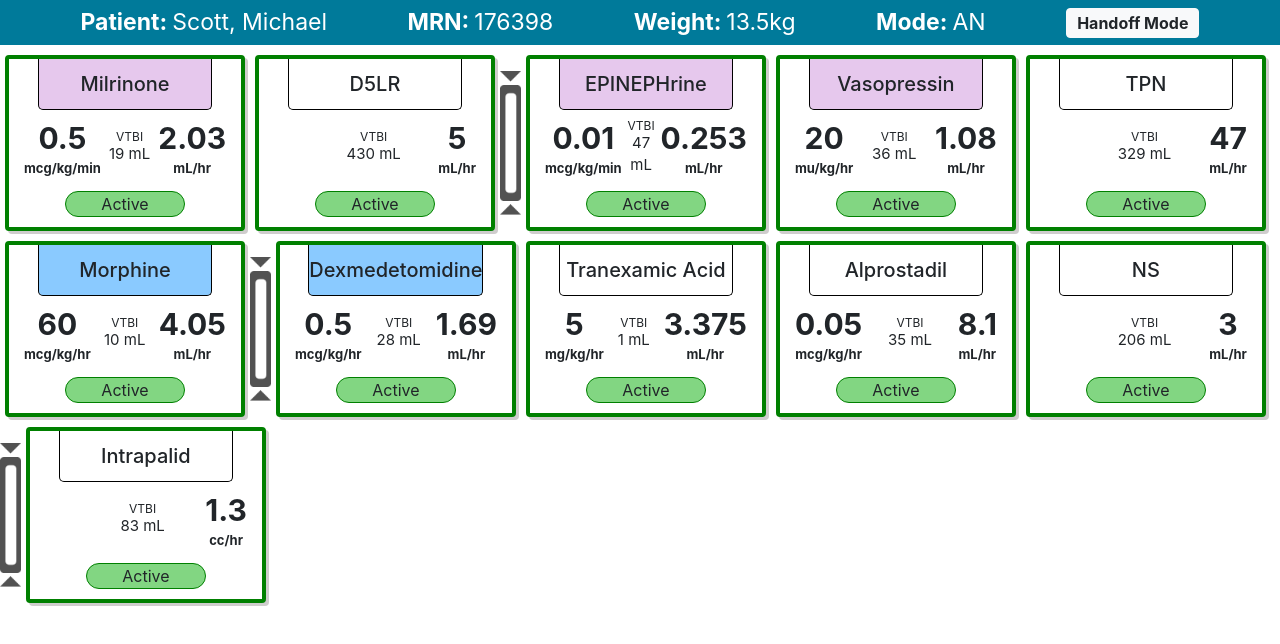
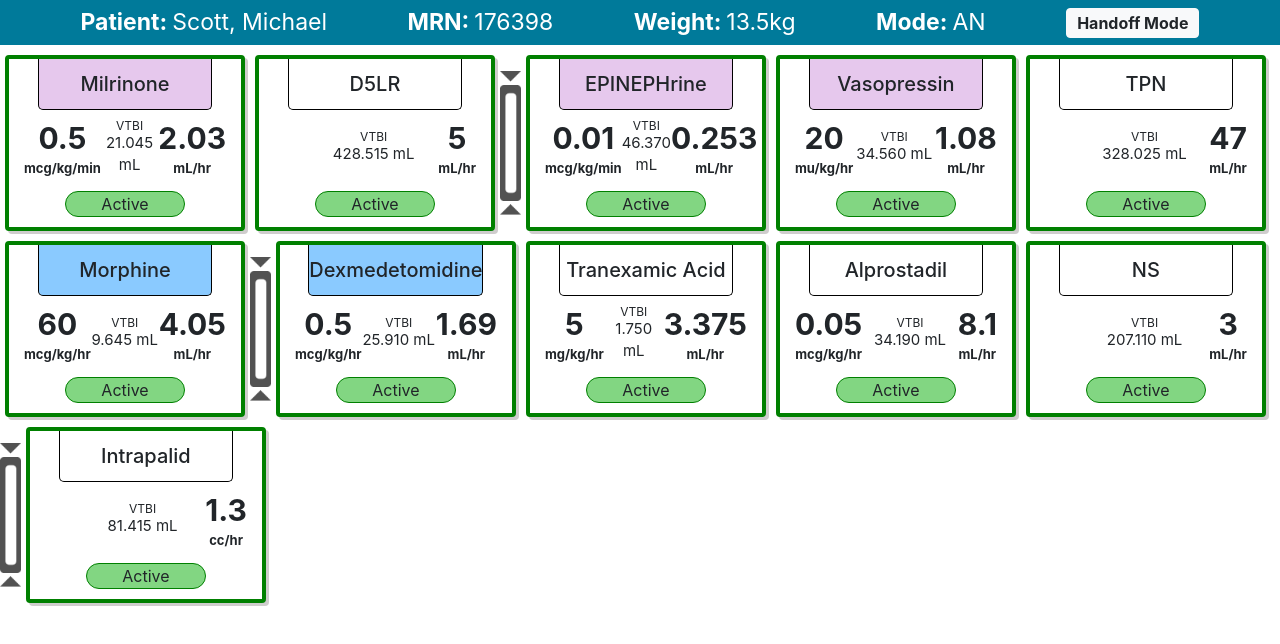
Before and after one commit to AnActualSeb/iv-dashboard, a React (Create React App) app: page / in a window 1280 px wide. Shown: the top 644 px of the page. Built offline with nearby package versions, Linux system fonts and the light colour scheme.

Commit message:
Trying to get timers to talk to each other

```diff
--- a/src/components/Timer.js
+++ b/src/components/Timer.js
@@ -33,9 +33,9 @@ class Timer extends Component {
       unit: volumeUnit
     });
     this.myInterval = setInterval(() => {
-      if (this.state.volume > 0) {
+      if (this.state.volume > 0.0) {
         this.setState(prevState => ({
-          volume: Math.round(prevState.volume - (0.25946666*rateCalc), 2)
+          volume: (prevState.volume - (0.25946666*rateCalc)).toFixed(3)
         }));
       } else {
         clearInterval(this.myInterval);
--- a/src/components/drugCard.js
+++ b/src/components/drugCard.js
@@ -12,7 +12,10 @@ import "../styles/drugCard.css";
 // whole div is link, it should just be the drug card alone
 
 class DrugCard extends Component {
-    state = {show: false};
+    state = {
+        show: false,
+        currentVTBI: this.props.vtbi
+    };
 
     handleShow = () => {
         this.setState({show:true})
@@ -120,7 +123,6 @@ class DrugCard extends Component {
                                 </h5>
                             </div>
                         </div>
-
                         <div className='status'>Active</div>
                     </Card.Body>
                 </Card>
--- a/src/views/Dashboard.js
+++ b/src/views/Dashboard.js
@@ -6,7 +6,6 @@ import pumpBrain from '../images/pumpBrain.png';
 import TopHeader from "../components/topHeader.js";
 
 class Dashboard extends Component {
-
   state = {}
 
   makeCards() {
```
